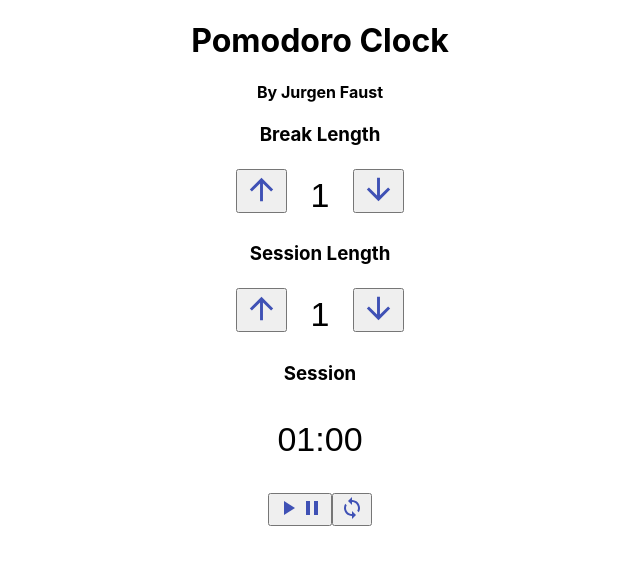
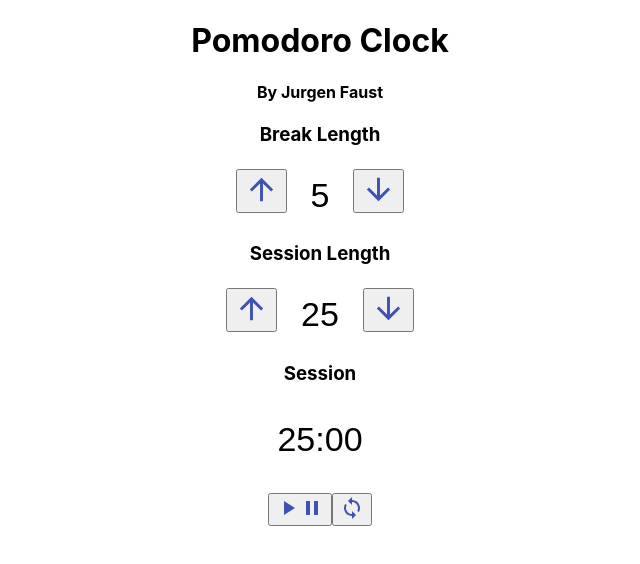
Before and after one commit to JevF1982/Pomodoro_Clock, a React (Create React App) app: page / in a window 1280 px wide. Shown: the top 564 px of the page, without its empty margins (320-960 px from the left). Built offline with nearby package versions, Linux system fonts and the light colour scheme.

Commit message:
passec all tests

```diff
--- a/src/Components/SessionLength.jsx
+++ b/src/Components/SessionLength.jsx
@@ -7,6 +7,8 @@ const SessionLength = () => {
   const [sessionLength, setSessionLength] = useContext(SessionLengthContext);
   const [timer, setTimer] = useContext(TimerContext);
   const [startStop, setStartStop] = useContext(StartStopContext);
+
+  let count = sessionLength;
 
   useEffect(() => {
     const arrowUp = document.getElementById("session-increment");
@@ -22,7 +24,6 @@ const SessionLength = () => {
   });
 
   const sessionIncrement = () => {
-    let count = sessionLength;
     if (count < 60) count++;
 
     const newTime = count * 60;
@@ -32,7 +33,6 @@ const SessionLength = () => {
     setSessionLength(count);
   };
   const sessionDecrement = () => {
-    let count = sessionLength;
     if (count > 1) count--;
 
     const newTime = count * 60;
--- a/src/Components/Store.jsx
+++ b/src/Components/Store.jsx
@@ -8,9 +8,9 @@ export const StartStopContext = createContext();
 export const TypeOfTimerContext = createContext();
 
 const Store = ({ children }) => {
-  const [breakLength, setBreakLength] = useState(1);
-  const [sessionLength, setSessionLength] = useState(1);
-  const [timer, setTimer] = useState(60);
+  const [breakLength, setBreakLength] = useState(5);
+  const [sessionLength, setSessionLength] = useState(25);
+  const [timer, setTimer] = useState(1500);
   const [startStop, setStartStop] = useState(false);
   const [typeOfTimer, setTypeOfTimer] = useState("Session");
 
--- a/src/Components/Timer.jsx
+++ b/src/Components/Timer.jsx
@@ -1,4 +1,4 @@
-import React, { useContext } from "react";
+import React, { useContext, useEffect } from "react";
 
 import {
   TimerContext,
@@ -21,6 +21,16 @@ const Timer = () => {
   const [typeOfTimer, setTypeofTimer] = useContext(TypeOfTimerContext);
 
   let count = timer;
+
+  useEffect(() => {
+    const warningBeep = document.getElementById("beep");
+    if (count === 0) {
+      clearInterval(timerSwitch);
+      startInterval();
+      getTypeOfTimer();
+      warningBeep.play();
+    }
+  });
 
   const getTypeOfTimer = () => {
     if (typeOfTimer === "Session" && count === 0) {
@@ -50,12 +60,11 @@ const Timer = () => {
 
   const startInterval = () => {
     timerSwitch = setInterval(() => {
-      if (count > -1) {
+      if (count > 0) {
         count--;
         setTimer(count);
-        getTypeOfTimer();
       }
-    }, 10);
+    }, 1000);
   };
 
   // convert value to time format
@@ -77,17 +86,22 @@ const Timer = () => {
 
   // reset the timer
   const resetCountdown = () => {
+    const warningBeep = document.getElementById("beep");
     clearInterval(timerSwitch);
     setStartStop(false);
+    setTypeofTimer("Session");
     setTimer(1500);
     setBreakLength(5);
     setSessionLength(25);
+    warningBeep.pause();
+    warningBeep.currentTime = 0;
   };
 
   return (
     <div id="timer-container">
       <h3 id="timer-label">{typeOfTimer}</h3>
       <div id="time-left">{convertSeconds()}</div>
+      <audio id="beep" preload="auto" src="https://goo.gl/65cBl1" />
       <button id="start_stop" onClick={setCountDown}>
         <PlayArrowIcon color="primary" />
         <PauseIcon color="primary" />
```
